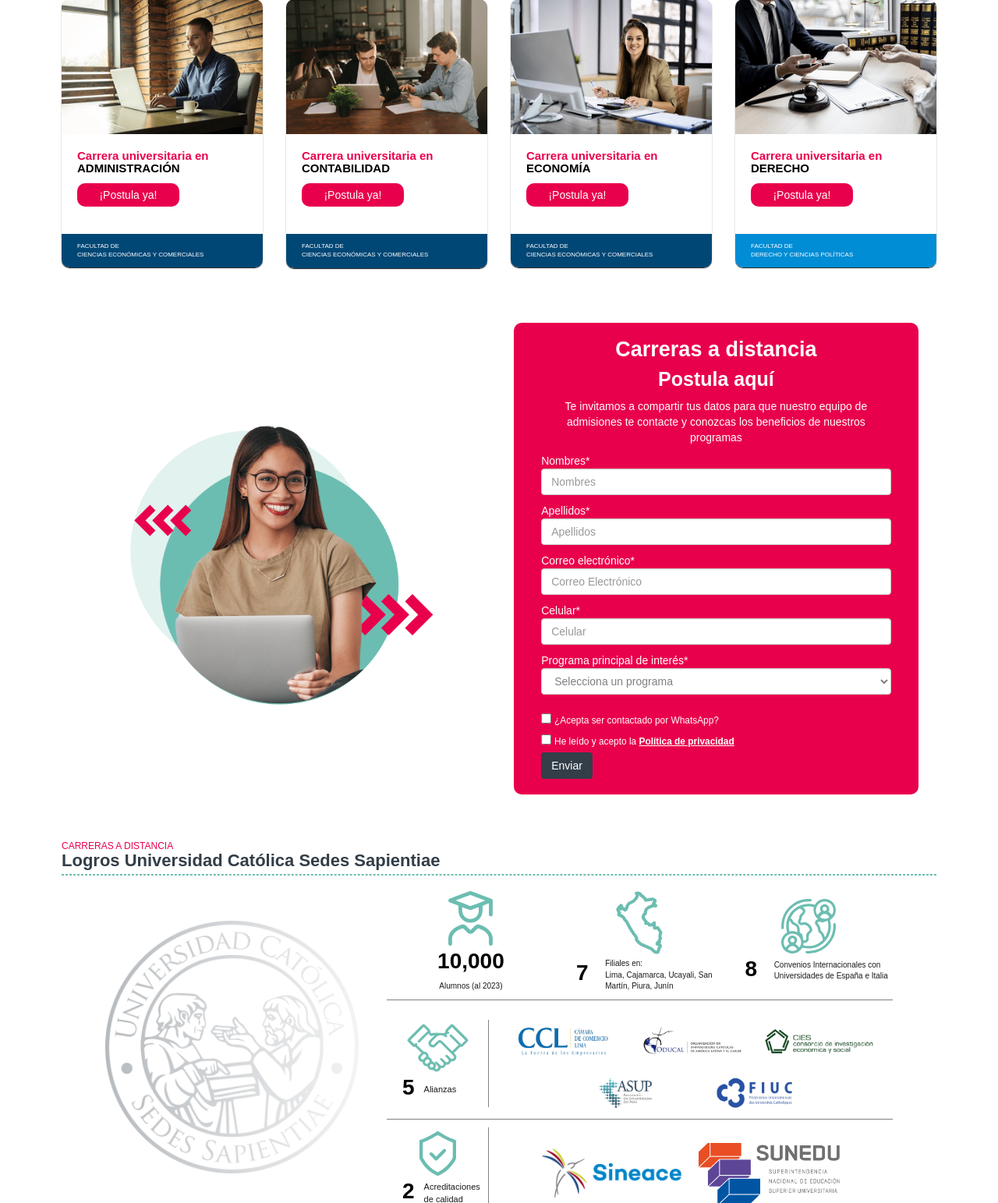
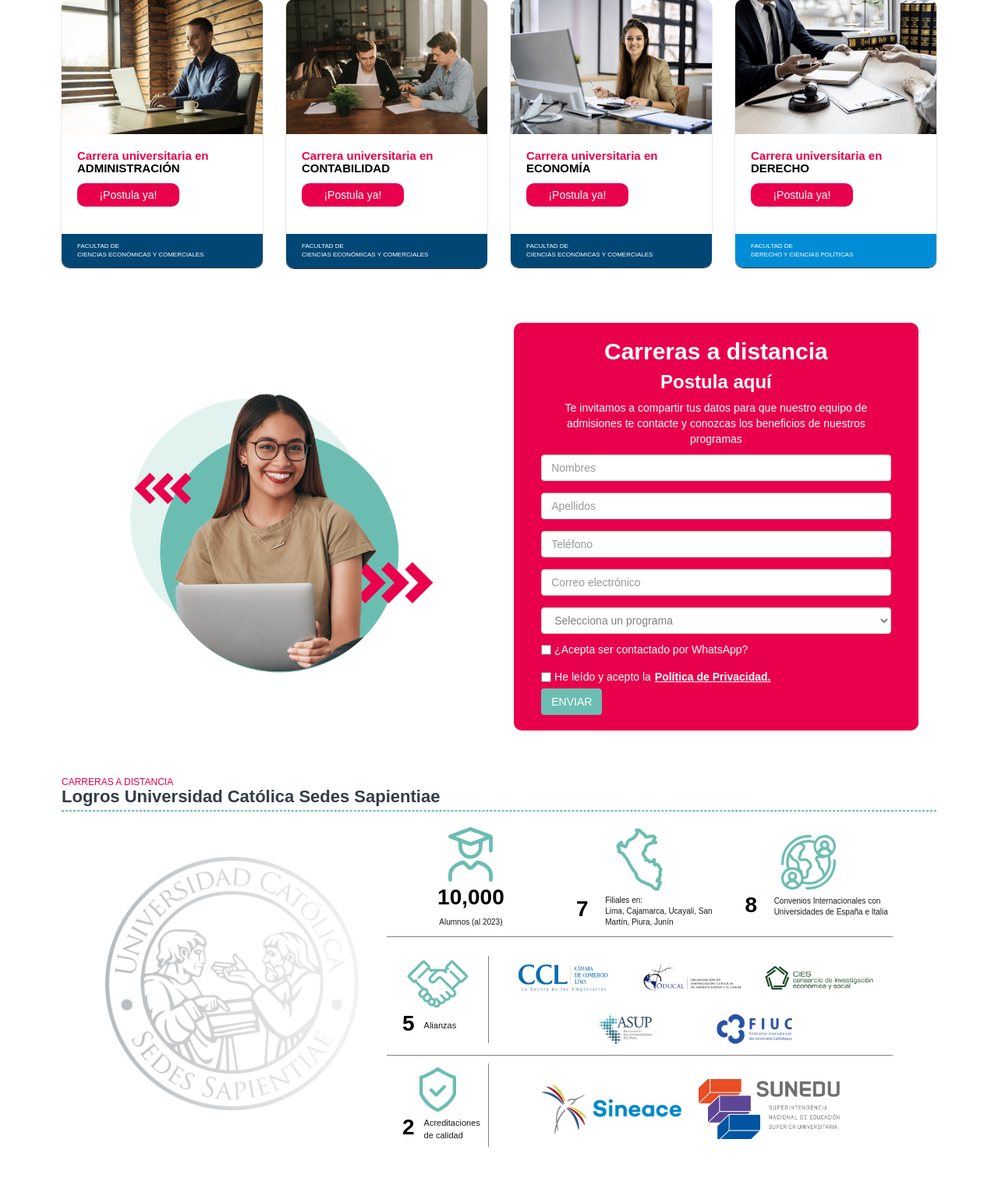
Before and after one commit to Stiven0110/lp, a PHP site: page / in a window 1280 px wide. Shown: the part 965-2508 px from the top of the page at 78% size. Run offline with PHP 8.4, Linux system fonts and the light colour scheme.

Commit message:
"cambios"

```diff
--- a/index.css
+++ b/index.css
@@ -698,6 +698,27 @@
     padding-bottom: 20px;
     padding-top: 20px;
 }
+.avTittle{
+    margin-top: 0;
+    font-weight: bold;
+}
+.fondoForm h3{
+    margin-top: 0;
+    font-weight: bold;
+}
+.politicas{
+    margin-left: 5px;
+    font-weight: bold;
+}
+.politicas u{
+    color: white;
+}
+.bg-verde{
+    background-color: #6CBDB1;
+}
+.contentFormTxt{
+    color: white;
+}
 .fondoForm form{
     text-align: left;
     color: white;
@@ -965,7 +986,7 @@
     align-items: center;
 }
 .modalBtn .form-control {
-    width: 70%;
+    width: 100%;
 }
 .modalBtn .auth {
     width: 70%;
@@ -1014,6 +1035,19 @@
     color: white;
 }
 
+.modalBtn .col-md-12{
+    width: 70% !important;
+    display: flex;
+    justify-content: flex-start;
+    align-items: center;
+}
+.modalBtn .enviarBtn{
+    width: 68%;
+    text-align: left;
+    margin-top: 2rem;
+}
+
+
 /*responsive*/
 
 @media(max-width: 574px){
@@ -1023,6 +1057,8 @@
 }
 
 @media only screen and (max-width: 768px) {
+
+
     .testimoniosVideos .owl-nav{
         display: none;
     }
@@ -1081,7 +1117,7 @@
     }
     #carousel2 .owl-dots{
         position: absolute;
-        top: 43rem;
+        top: 38rem;
         width: 100%;
     }
     #carousel2 .item{
--- a/index.html
+++ b/index.html
@@ -527,89 +527,141 @@
               <img src="./assets/img/pregrados_ucss_online.png" alt="universidades para gente q trabaja, carreras universitarias virtuales en Perú ">
             </div>
             <div class="fondoForm">
-                <div class="form">
-                  <div class="row justify-content-end position-relative" id="formulario">
-                      <!-- <img class="w-100 d-none d-md-none d-lg-block" src="./src/img/Banner_Form1.webp" alt="">
-                      <img class="w-100 d-none d-md-block d-lg-none" src="./src/img/Bannerform_tablet.webp" alt=""> -->
-                      <div class="content p-5 p-md-0">
-                          <form action="" method="post" data-ic-profiling-form="FORM_MS">
-                              <h2 class="text-center tCD">Carreras a distancia</h2>
-                              <h4 class="text-center">Postula aquí</h4>
-                              <p class="text-center">
+              <section class="bg-rojo blanco col-12">
+                <div class="row justify-content-center py-4 py-md-5">
+                  <div class="text-center contentFormTxt">
+                      <h2 class="avTittle">
+                          Carreras a distancia
+                      </h2>
+                      <h3>Postula aquí</h3>
+                      <p>
                           Te invitamos a compartir tus datos para que nuestro equipo de admisiones te contacte y conozcas los beneficios de nuestros programas
                       </p>
-                              <p class="tagForm">Nombres*</p>
-                              <input type="text" name="firstname" id="firstname" placeholder="Nombres" class="form-control  mb-1" required>
-                              <p class="tagForm">Apellidos*</p>
-                              <input type="text" name="lastname"  id="lastname" placeholder="Apellidos" class="form-control  mb-1" required>
-                              <p class="tagForm">Correo electrónico*</p>
-                              <input type="text" name="email" id="email" placeholder="Correo Electrónico" class="form-control  mb-1" required>
-                              <!-- <input type="text" name="identificationNumber"  id="identificationNumber" placeholder="DNI" class="form-control  mb-1" required> -->
-                              <p class="tagForm">Celular*</p>
-                              <input type="text" name="phone" id="phone" placeholder="Celular" class="form-control  mb-1" required>
-                              <p class="tagForm">Programa principal de interés*</p>
-                              <select name="program" id="program" class="form-control  mb-1"  required>
+                      <form
+                          class="row"
+                          action=""
+                          method="post"
+                          id="form-registrarme"
+                          data-ic-profiling-form="FORM_MS"
+                      >
+                          <div class="col-md-12 my-1 my-md-2">
+                              <input
+                                  type="text"
+                                  class="w-100 form-group form-control py-1 px-3"
+                                  placeholder="Nombres"
+                                  name="firstname"
+                                  id="firstname"
+                                  required
+                              >
+                          </div>
+                          <div class="col-md-12 my-1 my-md-2">
+                              <input
+                                  type="text"
+                                  class="w-100 form-group form-control py-1 px-3"
+                                  placeholder="Apellidos"
+                                  name="lastname"
+                                  id="lastname"
+                                  required
+                              >
+                          </div>
+                          <div class="col-md-12 my-1 my-md-2">
+                              <input
+                                  type="text"
+                                  class="w-100 form-group form-control py-1 px-3"
+                                  placeholder="Teléfono"
+                                  name="phone"
+                                  id="phone"
+                                  required
+                              >
+                          </div>
+                          <div class="col-md-12 my-1 my-md-2">
+                              <input
+                                  type="text"
+                                  class="w-100 form-group form-control py-1 px-3"
+                                  placeholder="Correo electrónico"
+                                  name="email"
+                                  id="email"
+                                  required
+                              >
+                          </div>
+                          <div class="col-md-12 my-1 my-md-2">
+                              <select
+                                  name="program"
+                                  id="program"
+                                  class="form-control py-1 px-3 w-100"
+                                  required
+                              >
                                   <option value="">Selecciona un programa</option>
-                                <option id="P72" value="P72">Maestría en Psicopedagogía y Orientación <br>  Tutorial Educativa online</option>
-                                <option id="P70" value="P70">Maestría en Gestión e Innovación Educativa online</option>
-                                <option id="P69" value="P69">Maestría en Administración de Negocios y Finanzas Internacionales - MBA Internacional online</option>
-                                <option id="P68" value="P68">Maestría en Administración Pública online</option>
-                                <option id="P71" value="P71">Maestría en Bioética y Bioderecho online</option>
+                                  <!-- <option id="P66" value="P66">Pregrado en Psicología online</option> -->
+                                  <option id="P65" value="P65">Pregrado en Derecho online</option>
+                                  <!-- <option id="P67" value="P67">Pregrado en Nutrición y Dietética online</option> -->
+                                  <option id="P63" value="P63">Pregrado en Contabilidad online</option>
+                                  <option id="P62" value="P62">Pregrado en Administración online</option>
+                                  <option id="P64" value="P64">Pregrado en Economía online</option>
                               </select>
-                              <br>
-                              <label class="auth d-block w-100 m-0" for="">
-                                  <input
-                                      type="checkbox"
-                                      name="contactByWhatsapp"
-                                      id="contactByWhatsapp"
-                                      class="mr-2" value="true"
-                                  >
-                                  <small>¿Acepta ser contactado por WhatsApp?</small>
+                          </div>
+                          <div class="col-md-12 mt-3 text-left">
+                              <input type="checkbox" name="contactByWhatsapp" id="contactByWhatsapp">
+                              &nbsp;
+                              <label for="">
+                                  ¿Acepta ser contactado por WhatsApp?
                               </label>
-                              <label class="auth d-block w-100  m-0 terms" for="">
+                          </div>
+                          <div class="col-md-12 text-left btnAcepto">
                               <input
                                   type="checkbox"
                                   name="termsAndConditionsAccepted"
                                   id="termsAndConditionsAccepted"
-                                      class="mr-2"
+                                  value="true"
                               >
-                                  <small class="termsSmall">
+                              &nbsp;
+                              <label for="" required class="aceptoP">
                                   He leído y acepto la
-
-                                      <a href="https://www.ucss.edu.pe/terminos-condiciones" target="_blank" class="blanco">
-                                          <u>Política de privacidad</u>
+                                  <a href="https://www.ucss.edu.pe/terminos-condiciones" target="_blank" rel="noopener noreferrer">
+                                      <div class="politicas">
+                                          <u> Política de Privacidad.</u>
+                                      </div>
                                   </a>
-                                  </small>
                               </label>
-                              <br>
-                              <button class="btn bg-azul blanco" id="btn-enviar" onclick="ms()" style="margin-right: 37rem;background-color:#333E48;color: white;">
-                                  Enviar
-                                  <!-- <img src="./src/img/chevron-right-solid.svg" alt="Chevron Right Icon" style="width: 15px; height: 15px; vertical-align: middle; margin-left: 5px;  filter: brightness(0) invert(1); padding-bottom:2px;"> -->
+                          </div>
+                          <input
+                              name="habeasDataAccepted"
+                              id="habeasDataAccepted"
+                              style="display: none;"
+                              value="true"
+                          >
+                          <label for="habeasDataAccepted" style="display: none;">
+                              Habeasdata
+                          </label>
+                          <input
+                              name="academicLevel"
+                              id="academicLevel"
+                              style="display:none;"
+                              value="PR"
+                          >
+                          <label style="display:none;">
+                              academicLevel
+                          </label>
+                          <div class="col-4 col-md-2 mt-3">
+                              <button
+                                  type="submit"
+                                  class="btn w-100 btn bg-verde blanco"
+                                  id="submit-btn"
+                                  onclick="ms()"
+                                  class=""
+                              >
+                                  ENVIAR
                               </button>
                               <script>
                               function ms() {
-                                      location.href = "https://virtual.ucss.edu.pe/t/p/B_Posgrados/content";
+                                  location.href = "https://virtual.ucss.edu.pe/t/p/B_Pregrado/content";
                               }
                               </script>
-                              <input name="habeasDataAccepted"
-                              id="habeasDataAccepted"
-                              style="display:none;"
-                              value="true" />
-                              <label for="habeasDataAccepted"
-                                  style="display:none;">
-                                  Habeasdata
-                              </label>
-                              <input name="academicLevel"
-                              id="academicLevel"
-                              style="display:none;"
-                              value="PG" />
-                              <label style="display:none;">
-                                  academicLevel
-                              </label>
+                          </div>
                       </form>
                   </div>
                 </div>
-              </div>
+            </section>
             </div>
           </div>
         </section>
@@ -1028,88 +1080,141 @@
         <div class="modal-content">
             <span class="closeBtn">&times;</span>
             <div class="fondoForm">
-              <div class="form">
-                <div class="row justify-content-end position-relative" id="formulario">
-                    <!-- <img class="w-100 d-none d-md-none d-lg-block" src="./src/img/Banner_Form1.webp" alt="">
-                    <img class="w-100 d-none d-md-block d-lg-none" src="./src/img/Bannerform_tablet.webp" alt=""> -->
-                    <div class="content p-5 p-md-0">
-                        <form action="" method="post" data-ic-profiling-form="FOR_MS">
-                            <h4 class="text-center">Postula aquí</h4>
-                            <p class="text-center">
+              <section class="bg-rojo blanco col-12">
+                <div class="row justify-content-center py-4 py-md-5">
+                  <div class="text-center contentFormTxt">
+                      <h2 class="avTittle">
+                          Carreras a distancia
+                      </h2>
+                      <h3>Postula aquí</h3>
+                      <p>
                           Te invitamos a compartir tus datos para que nuestro equipo de admisiones te contacte y conozcas los beneficios de nuestros programas
                       </p>
-                            <p class="tagForm">Nombres*</p>
-                            <input type="text" name="firstname" id="firstname" placeholder="Nombres" class="form-control  mb-1" required>
-                            <p class="tagForm">Apellidos*</p>
-                            <input type="text" name="lastname"  id="lastname" placeholder="Apellidos" class="form-control  mb-1" required>
-                            <p class="tagForm">Correo electrónico*</p>
-                            <input type="text" name="email" id="email" placeholder="Correo Electrónico" class="form-control  mb-1" required>
-                            <!-- <input type="text" name="identificationNumber"  id="identificationNumber" placeholder="DNI" class="form-control  mb-1" required> -->
-                            <p class="tagForm">Celular*</p>
-                            <input type="text" name="phone" id="phone" placeholder="Celular" class="form-control  mb-1" required>
-                            <p class="tagForm">Programa principal de interés*</p>
-                            <select name="program" id="program" class="form-control  mb-1"  required>
+                      <form
+                          class="row"
+                          action=""
+                          method="post"
+                          id="form-registrarme"
+                          data-ic-profiling-form="FORM_MS"
+                      >
+                          <div class="col-md-12 my-1 my-md-2">
+                              <input
+                                  type="text"
+                                  class="w-100 form-group form-control py-1 px-3"
+                                  placeholder="Nombres"
+                                  name="firstname"
+                                  id="firstname"
+                                  required
+                              >
+                          </div>
+                          <div class="col-md-12 my-1 my-md-2">
+                              <input
+                                  type="text"
+                                  class="w-100 form-group form-control py-1 px-3"
+                                  placeholder="Apellidos"
+                                  name="lastname"
+                                  id="lastname"
+                                  required
+                              >
+                          </div>
+                          <div class="col-md-12 my-1 my-md-2">
+                              <input
+                                  type="text"
+                                  class="w-100 form-group form-control py-1 px-3"
+                                  placeholder="Teléfono"
+                                  name="phone"
+                                  id="phone"
+                                  required
+                              >
+                          </div>
+                          <div class="col-md-12 my-1 my-md-2">
+                              <input
+                                  type="text"
+                                  class="w-100 form-group form-control py-1 px-3"
+                                  placeholder="Correo electrónico"
+                                  name="email"
+                                  id="email"
+                                  required
+                              >
+                          </div>
+                          <div class="col-md-12 my-1 my-md-2">
+                              <select
+                                  name="program"
+                                  id="program"
+                                  class="form-control py-1 px-3 w-100"
+                                  required
+                              >
                                   <option value="">Selecciona un programa</option>
-                              <option id="P72" value="P72">Maestría en Psicopedagogía y Orientación <br>  Tutorial Educativa online</option>
-                              <option id="P70" value="P70">Maestría en Gestión e Innovación Educativa online</option>
-                              <option id="P69" value="P69">Maestría en Administración de Negocios y Finanzas Internacionales - MBA Internacional online</option>
-                              <option id="P68" value="P68">Maestría en Administración Pública online</option>
-                              <option id="P71" value="P71">Maestría en Bioética y Bioderecho online</option>
+                                  <!-- <option id="P66" value="P66">Pregrado en Psicología online</option> -->
+                                  <option id="P65" value="P65">Pregrado en Derecho online</option>
+                                  <!-- <option id="P67" value="P67">Pregrado en Nutrición y Dietética online</option> -->
+                                  <option id="P63" value="P63">Pregrado en Contabilidad online</option>
+                                  <option id="P62" value="P62">Pregrado en Administración online</option>
+                                  <option id="P64" value="P64">Pregrado en Economía online</option>
                               </select>
-                            <br>
-                            <label class="auth d-block w-100 m-0" for="">
-                                <input
-                                    type="checkbox"
-                                    name="contactByWhatsapp"
-                                    id="contactByWhatsapp"
-                                    class="mr-2" value="true"
-                                >
-                                <small>¿Acepta ser contactado por WhatsApp?</small>
+                          </div>
+                          <div class="col-md-12 mt-3 text-left">
+                              <input type="checkbox" name="contactByWhatsapp" id="contactByWhatsapp">
+                              &nbsp;
+                              <label for="">
+                                  ¿Acepta ser contactado por WhatsApp?
                               </label>
-                            <label class="auth d-block w-100  m-0 terms" for="">
+                          </div>
+                          <div class="col-md-12 text-left btnAcepto">
                               <input
                                   type="checkbox"
                                   name="termsAndConditionsAccepted"
                                   id="termsAndConditionsAccepted"
-                                    class="mr-2"
+                                  value="true"
                               >
-                                <small class="termsSmall">
+                              &nbsp;
+                              <label for="" required class="aceptoP">
                                   He leído y acepto la
-
-                                    <a href="https://www.ucss.edu.pe/terminos-condiciones" target="_blank" class="blanco">
-                                        <u>Política de privacidad</u>
+                                  <a href="https://www.ucss.edu.pe/terminos-condiciones" target="_blank" rel="noopener noreferrer">
+                                      <div class="politicas">
+                                          <u> Política de Privacidad.</u>
+                                      </div>
                                   </a>
-                                </small>
                               </label>
-                            <br>
-                            <button class="btn bg-azul blanco" id="btn-enviar" onclick="ms()" style="margin-right: 37rem;background-color:#333E48;color: white;">
-                                Enviar
-                                <!-- <img src="./src/img/chevron-right-solid.svg" alt="Chevron Right Icon" style="width: 15px; height: 15px; vertical-align: middle; margin-left: 5px;  filter: brightness(0) invert(1); padding-bottom:2px;"> -->
+                          </div>
+                          <input
+                              name="habeasDataAccepted"
+                              id="habeasDataAccepted"
+                              style="display: none;"
+                              value="true"
+                          >
+                          <label for="habeasDataAccepted" style="display: none;">
+                              Habeasdata
+                          </label>
+                          <input
+                              name="academicLevel"
+                              id="academicLevel"
+                              style="display:none;"
+                              value="PR"
+                          >
+                          <label style="display:none;">
+                              academicLevel
+                          </label>
+                          <div class="enviarBtn">
+                              <button
+                                  type="submit"
+                                  class="btn w-100 btn bg-verde blanco"
+                                  id="submit-btn"
+                                  onclick="ms()"
+                                  class=""
+                              >
+                                  ENVIAR
                               </button>
                               <script>
                               function ms() {
-                                    location.href = "https://virtual.ucss.edu.pe/t/p/B_Posgrados/content";
+                                  location.href = "https://virtual.ucss.edu.pe/t/p/B_Pregrado/content";
                               }
                               </script>
-                            <input name="habeasDataAccepted"
-                            id="habeasDataAccepted"
-                            style="display:none;"
-                            value="true" />
-                            <label for="habeasDataAccepted"
-                                style="display:none;">
-                                Habeasdata
-                            </label>
-                            <input name="academicLevel"
-                            id="academicLevel"
-                            style="display:none;"
-                            value="PG" />
-                            <label style="display:none;">
-                                academicLevel
-                            </label>
+                          </div>
                       </form>
                   </div>
                 </div>
-            </div>
+            </section>
           </div>
         </div>
       </div>
```
Lines whose indentation alone changed are shown as unchanged.
